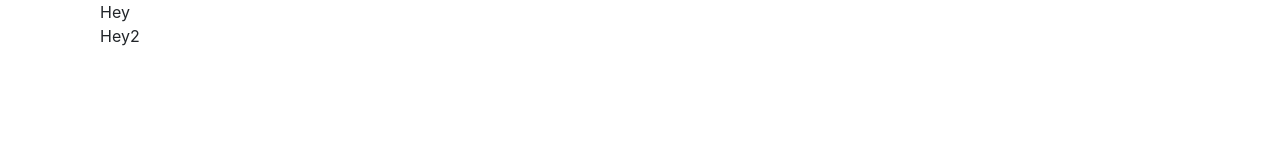
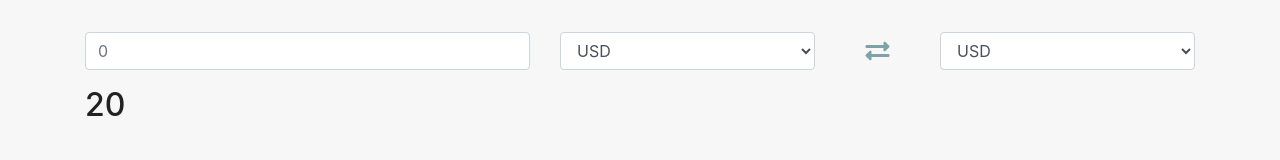
Before and after one commit to andreasglance/currency-converter, a website: page index.html in a window 1280 px wide. Drawn offline with nearby package versions, Linux system fonts and the light colour scheme.

Commit message:
Added a basic preliminary form

```diff
--- /dev/null
+++ b/css/main.scss
@@ -0,0 +1,31 @@
+* {
+    box-sizing: border-box;
+}
+
+body {
+    background: #f7f7f7;
+    color: #222222;
+}
+
+.row {
+    margin-top: 1rem;
+}
+
+.fas {
+    font-size: 1.5rem;
+    color: #7da2a9;
+}
+
+.exchange-icon {
+    display: flex;
+    justify-content: center;
+    align-content: center;
+}
+
+.button {
+    background: #7da2a9;
+    color: #ffffff;
+    display: inline-block;
+    padding: 1rem;
+    font-weight: bold;
+}
--- a/index.html
+++ b/index.html
@@ -6,17 +6,50 @@
     <meta http-equiv="X-UA-Compatible" content="ie=edge">
     <title>Currency Converter</title>
     <link rel="stylesheet" href="node_modules/bootstrap/dist/css/bootstrap.min.css">
+    <link rel="stylesheet" href="https://use.fontawesome.com/releases/v5.7.2/css/all.css" integrity="sha384-fnmOCqbTlWIlj8LyTjo7mOUStjsKC4pOpQbqyi7RrhN7udi9RwhKkMHpvLbHG9Sr" crossorigin="anonymous">
+    <link rel="stylesheet" href="css/main.css">
 </head>
 <body>
 
 <div class="container">
-    <div class="col-lg-6">
-        Hey
+    <div class="row">
+        <div class="col-12">
+            <form action="">
+                <div class="row">
+                    <div class="col-5">
+                        <input type="text" class="form-control" id="amount" placeholder="0">
+                    </div>
+                    <div class="col-3">
+                        <select class="form-control" id="exampleFormControlSelect1">
+                            <option>USD</option>
+                            <option>EUR</option>
+                            <option>SEK</option>
+                        </select>
+                    </div>
+                    <div class="col-1" style="align-self: center;">
+                        <div class="exchange-icon">
+                            <i class="fas fa-exchange-alt"></i>
+                        </div>
+                    </div>
+                    <div class="col-3">
+                        <select class="form-control" id="exampleFormControlSelect1">
+                            <option>USD</option>
+                            <option>EUR</option>
+                            <option>SEK</option>
+                        </select>
+                    </div>
+                </div>
+            </form>
+        </div>
     </div>
-    <div class="col-lg-6">
-        Hey2
+    <div class="row">
+        <div class="col-12">
+            <h2>20</h2>
+        </div>
     </div>
 </div>
 
+<script src="node_modules/jquery/dist/jquery.min.js"></script>
+<script src="node_modules/bootstrap/dist/js/bootstrap.bundle.min.js"></script>
 </body>
 </html>
--- a/package.json
+++ b/package.json
@@ -17,6 +17,8 @@
   },
   "homepage": "https://github.com/andreasglance/currency-converter#readme",
   "dependencies": {
-    "bootstrap": "^4.3.1"
+    "bootstrap": "^4.3.1",
+    "jquery": "^3.3.1",
+    "popper.js": "^1.14.7"
   }
 }
```
Also changed, not shown: css/main.css (added), 2 other files.
